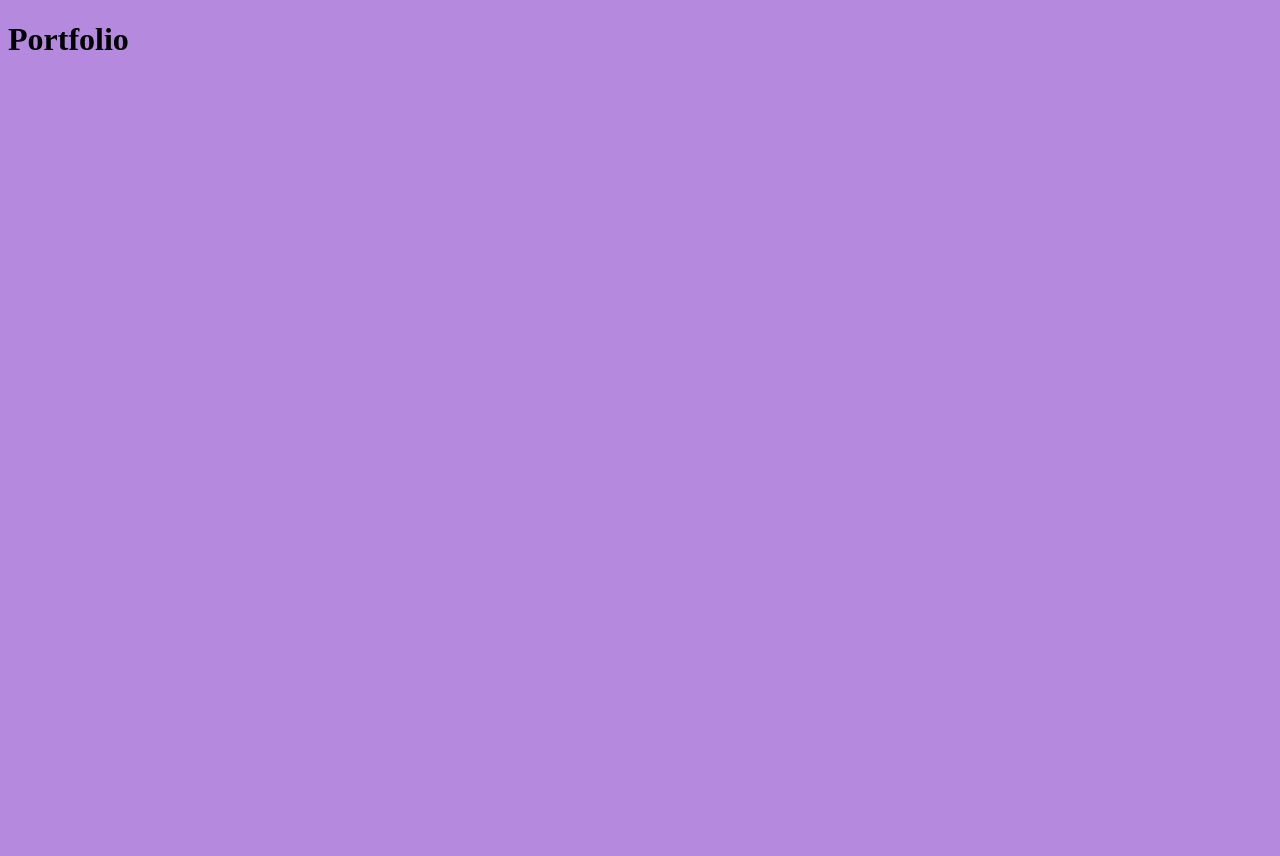
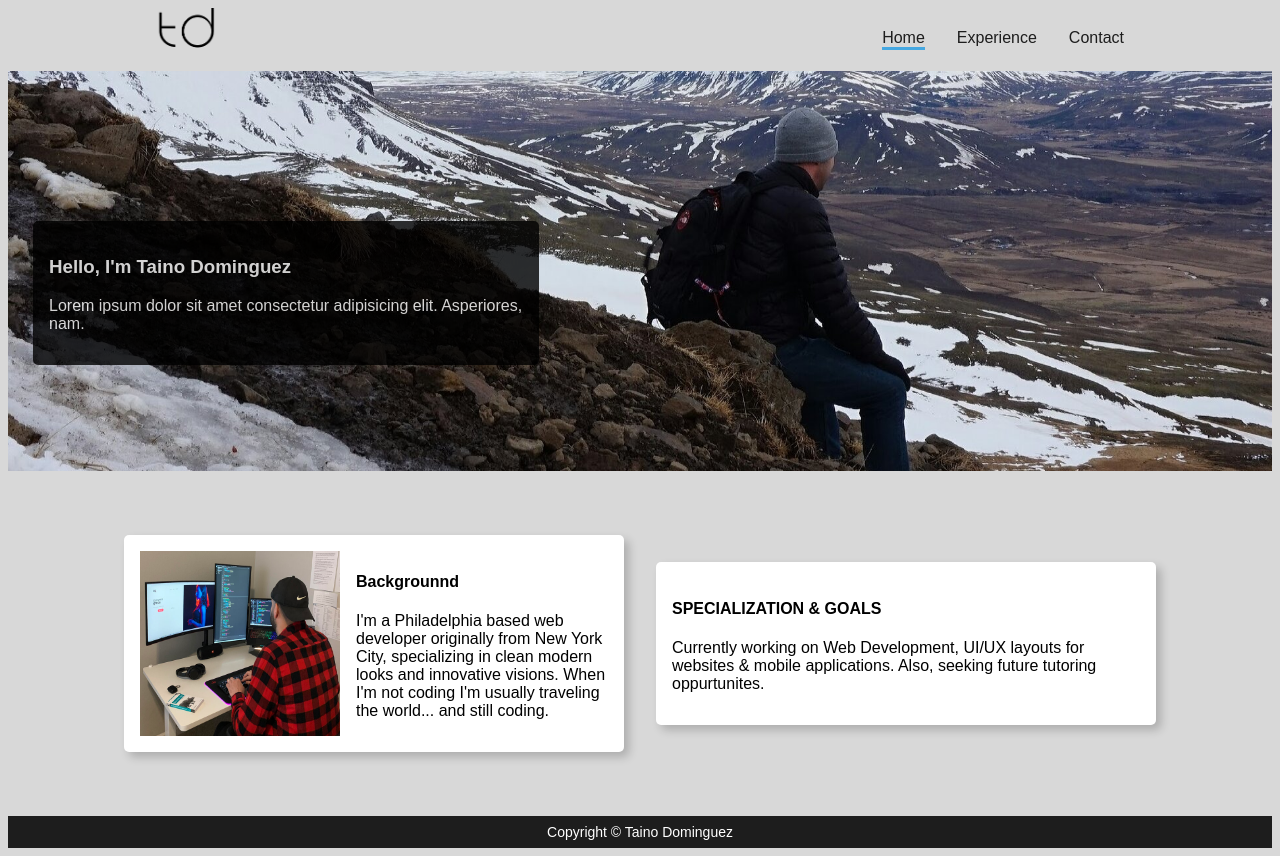
Before and after one commit to greentie12/dutch-portfolio, a plain HTML site: page index.html in a window 1280 px wide. Before the commit the page ends 800 px from the top, so only its background shows below. Drawn offline with Linux system fonts and the light colour scheme.

Commit message:
updated portfolio with images

```diff
--- a/css/style.css
+++ b/css/style.css
@@ -1,3 +1,103 @@
+* {
+  box-sizing: border-box;
+}
+
 body {
-  background-color: rgb(181, 137, 222);
+  background-color: #d8d8d8;
+  font-family: Arial, Helvetica, sans-serif;
 }
+
+ul {
+  list-style-type: none;
+  padding: 0;
+  margin: 0;
+}
+
+a {
+  text-decoration: none;
+  color: #1d1d1d;
+}
+
+img {
+  /* width: 100%; */
+}
+
+.logo {
+  width: 60px;
+}
+
+.main-header {
+  display: flex;
+  justify-content: space-between;
+  align-items: center;
+  padding: 0 1rem;
+  max-width: 1000px;
+  margin: auto;
+}
+
+#main-nav ul {
+  display: flex;
+  gap: 2rem;
+}
+
+#main-nav ul li:hover {
+  border-bottom: 3px solid #a26b0c;
+  transition: all 0.4s ease;
+}
+
+.hero {
+  background: url("../images/iceland.jpg") no-repeat center center / cover;
+  height: 50vh;
+}
+
+.info {
+  background-color: #000000;
+  color: #fff;
+  display: inline-block;
+  width: 40%;
+  opacity: 0.8;
+  margin-top: 150px;
+  margin-left: 25px;
+  padding: 1rem;
+  border-radius: 5px;
+}
+
+.cards {
+  display: flex;
+  justify-content: center;
+  align-items: center;
+  flex-wrap: wrap;
+  gap: 2rem;
+  margin: 4rem 0;
+}
+
+.card {
+  width: 500px;
+  background-color: #fff;
+  padding: 1rem;
+  /* min-height: 250px; */
+  border-radius: 5px;
+  box-shadow: 5px 5px 10px rgba(0, 0, 0, 0.2);
+}
+
+.current {
+  border-bottom: 3px solid rgb(70, 168, 225);
+}
+
+.card-pic {
+  display: flex;
+  gap: 1rem;
+}
+
+.self {
+  width: 200px;
+  height: auto;
+}
+
+footer {
+  background-color: #1d1d1d;
+  color: #fff;
+  text-align: center;
+  font-size: 14px;
+  padding: 8px 0;
+}
--- a/index.html
+++ b/index.html
@@ -8,6 +8,51 @@
     <link rel="stylesheet" href="./css/style.css" />
   </head>
   <body>
-    <h1>Portfolio</h1>
+    <header class="main-header">
+      <img class="logo" src="./images/logo-td.png" alt="logo" />
+      <nav id="main-nav">
+        <ul>
+          <li class="current"><a href="./index.html">Home</a></li>
+          <li><a href="#">Experience</a></li>
+          <li><a href="#">Contact</a></li>
+        </ul>
+      </nav>
+    </header>
+
+    <main>
+      <section class="hero">
+        <div class="info">
+          <h3>Hello, I'm Taino Dominguez</h3>
+          <p>
+            Lorem ipsum dolor sit amet consectetur adipisicing elit. Asperiores,
+            nam.
+          </p>
+        </div>
+      </section>
+
+      <section class="cards">
+        <div class="card card-pic">
+          <img class="self" src="./images/self-coding.jpg" alt="" />
+          <div class="card-info">
+            <h4>Backgrounnd</h4>
+            <p>
+              I'm a Philadelphia based web developer originally from New York
+              City, specializing in clean modern looks and innovative visions.
+              When I'm not coding I'm usually traveling the world... and still
+              coding.
+            </p>
+          </div>
+        </div>
+        <div class="card">
+          <h4>SPECIALIZATION & GOALS</h4>
+          <p>
+            Currently working on Web Development, UI/UX layouts for websites &
+            mobile applications. Also, seeking future tutoring oppurtunites.
+          </p>
+        </div>
+      </section>
+    </main>
+
+    <footer>Copyright &copy; Taino Dominguez</footer>
   </body>
 </html>
```
Also changed, not shown: images/iceland.jpg (added), images/logo-td.png (added), images/self-coding.jpg (added), images/self-port.jpg (added).
